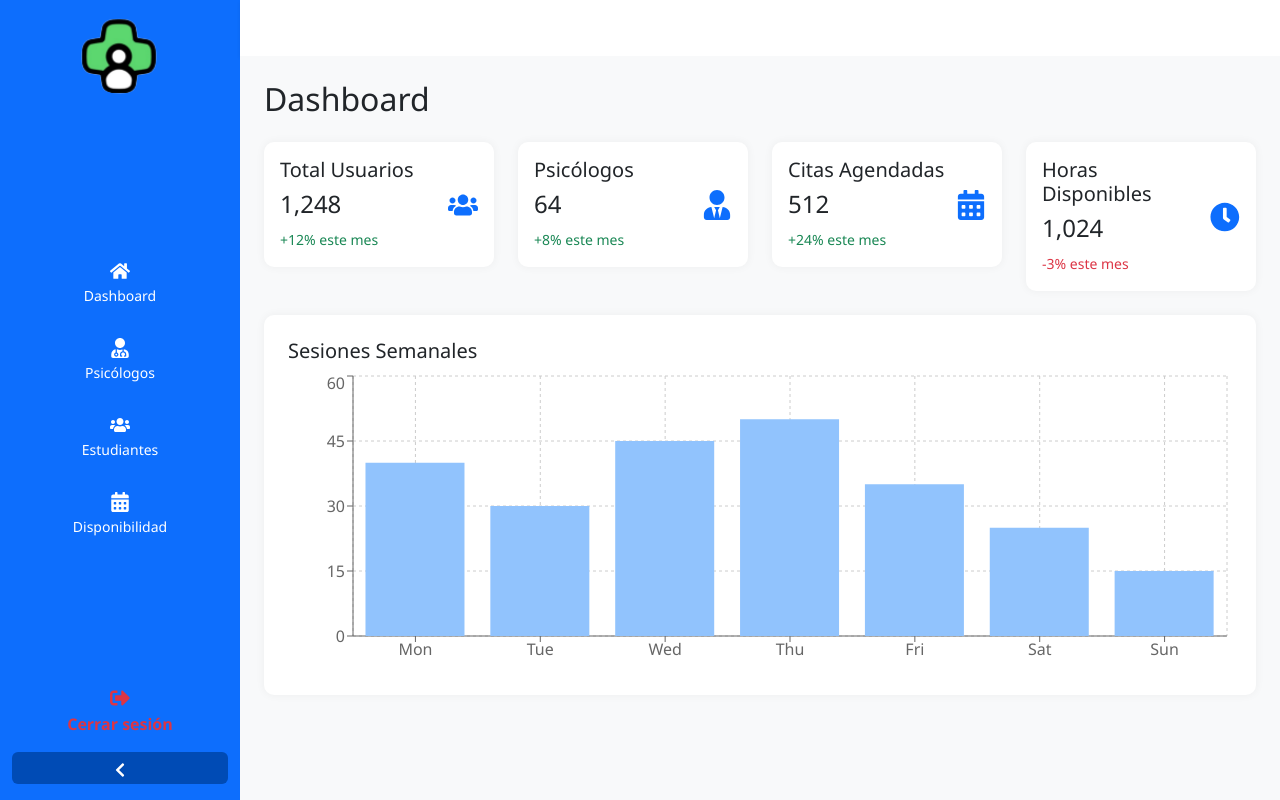
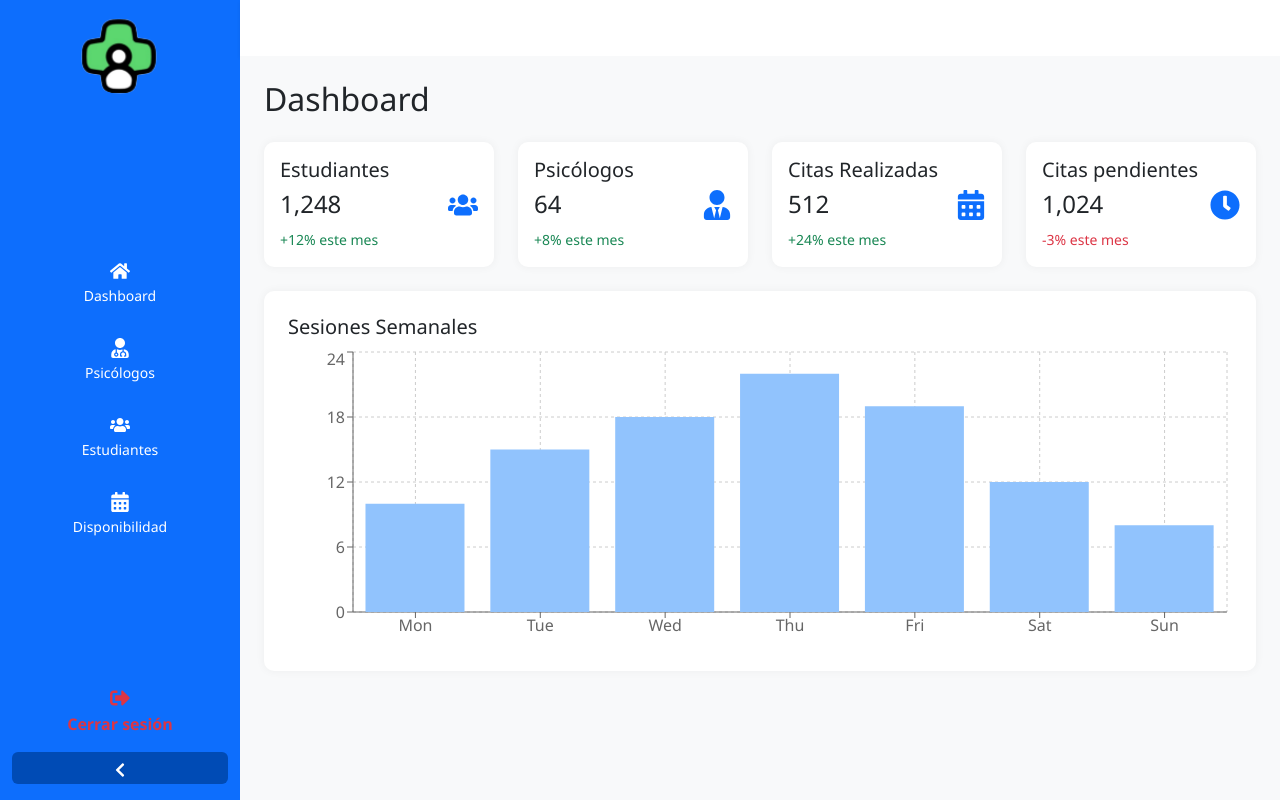
Before and after one commit to Ald28/TESIS_2025, a React (Vite) app: page /dashboard in a window 1280 px wide. Built offline with nearby package versions, Linux system fonts and the light colour scheme; sample sign-in values are in the browser's storage.

Commit message:
diseño dashboard 1

```diff
--- a/src/pages/Dashboard.jsx
+++ b/src/pages/Dashboard.jsx
@@ -1,30 +1,62 @@
-import React from "react";
+import {useState} from "react";
 import MainLayout from "../layouts/MainLayout";
 import { Card, Row, Col } from "react-bootstrap";
 import { FaUsers, FaUserTie, FaCalendarAlt, FaClock } from "react-icons/fa";
 import { BarChart, Bar, XAxis, YAxis, CartesianGrid, Tooltip, ResponsiveContainer } from "recharts";
 
-const data = [
-  { name: "Mon", sesiones: 40 },
-  { name: "Tue", sesiones: 30 },
-  { name: "Wed", sesiones: 45 },
-  { name: "Thu", sesiones: 50 },
-  { name: "Fri", sesiones: 35 },
-  { name: "Sat", sesiones: 25 },
-  { name: "Sun", sesiones: 15 },
-];
+const datosPorTipo = {
+  estudiantes: [
+    { name: "Mon", sesiones: 10 },
+    { name: "Tue", sesiones: 15 },
+    { name: "Wed", sesiones: 18 },
+    { name: "Thu", sesiones: 22 },
+    { name: "Fri", sesiones: 19 },
+    { name: "Sat", sesiones: 12 },
+    { name: "Sun", sesiones: 8 },
+  ],
+  psicologos: [
+    { name: "Mon", sesiones: 4 },
+    { name: "Tue", sesiones: 5 },
+    { name: "Wed", sesiones: 6 },
+    { name: "Thu", sesiones: 5 },
+    { name: "Fri", sesiones: 7 },
+    { name: "Sat", sesiones: 3 },
+    { name: "Sun", sesiones: 2 },
+  ],
+  citasRealizadas: [
+    { name: "Mon", sesiones: 30 },
+    { name: "Tue", sesiones: 25 },
+    { name: "Wed", sesiones: 40 },
+    { name: "Thu", sesiones: 45 },
+    { name: "Fri", sesiones: 35 },
+    { name: "Sat", sesiones: 20 },
+    { name: "Sun", sesiones: 10 },
+  ],
+  citasPendientes: [
+    { name: "Mon", sesiones: 20 },
+    { name: "Tue", sesiones: 22 },
+    { name: "Wed", sesiones: 25 },
+    { name: "Thu", sesiones: 23 },
+    { name: "Fri", sesiones: 18 },
+    { name: "Sat", sesiones: 15 },
+    { name: "Sun", sesiones: 10 },
+  ],
+};
 
 const Dashboard = () => {
+
+  const [opcionSeleccionada, setOpcionSeleccionada] = useState("estudiantes");
+
   return (
     <MainLayout>
       <h2 className="mb-4">Dashboard</h2>
 
       <Row className="mb-4">
         <Col md={3}>
-          <Card className="p-3 card">
+          <Card className="p-3 card" onClick={() => setOpcionSeleccionada("estudiantes")} style={{ cursor: "pointer" }}>
             <div className="d-flex justify-content-between align-items-center">
               <div>
-                <h5>Total Usuarios</h5>
+                <h5>Estudiantes</h5>
                 <h4>1,248</h4>
                 <small className="text-success">+12% este mes</small>
               </div>
@@ -33,7 +65,7 @@ const Dashboard = () => {
           </Card>
         </Col>
         <Col md={3}>
-          <Card className="p-3 card">
+          <Card className="p-3 card" onClick={() => setOpcionSeleccionada("psicologos")} style={{ cursor: "pointer" }}>
             <div className="d-flex justify-content-between align-items-center">
               <div>
                 <h5>Psicólogos</h5>
@@ -45,10 +77,10 @@ const Dashboard = () => {
           </Card>
         </Col>
         <Col md={3}>
-          <Card className="p-3 card">
+          <Card className="p-3 card" onClick={() => setOpcionSeleccionada("citasRealizadas")} style={{ cursor: "pointer" }}>
             <div className="d-flex justify-content-between align-items-center">
               <div>
-                <h5>Citas Agendadas</h5>
+                <h5>Citas Realizadas</h5>
                 <h4>512</h4>
                 <small className="text-success">+24% este mes</small>
               </div>
@@ -57,10 +89,10 @@ const Dashboard = () => {
           </Card>
         </Col>
         <Col md={3}>
-          <Card className="p-3 card">
+          <Card className="p-3 card" onClick={() => setOpcionSeleccionada("citasPendientes")} style={{ cursor: "pointer" }}>
             <div className="d-flex justify-content-between align-items-center">
               <div>
-                <h5>Horas Disponibles</h5>
+                <h5>Citas pendientes</h5>
                 <h4>1,024</h4>
                 <small className="text-danger">-3% este mes</small>
               </div>
@@ -73,7 +105,7 @@ const Dashboard = () => {
       <Card className="p-4 card">
         <h5>Sesiones Semanales</h5>
         <ResponsiveContainer width="100%" height={300}>
-          <BarChart data={data}>
+          <BarChart data={datosPorTipo[opcionSeleccionada]}>
             <CartesianGrid strokeDasharray="3 3" />
             <XAxis dataKey="name" />
             <YAxis />
```
Also changed, not shown: docker-compose.yml (added, +14 -0 lines), 2 other files (tests, documents, lock files or other folders).
